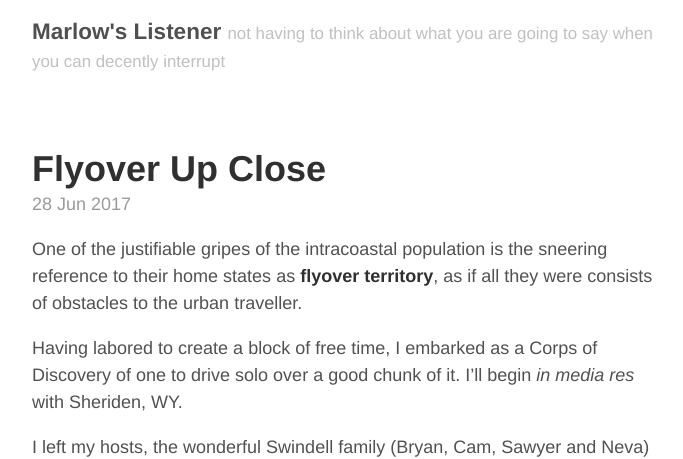
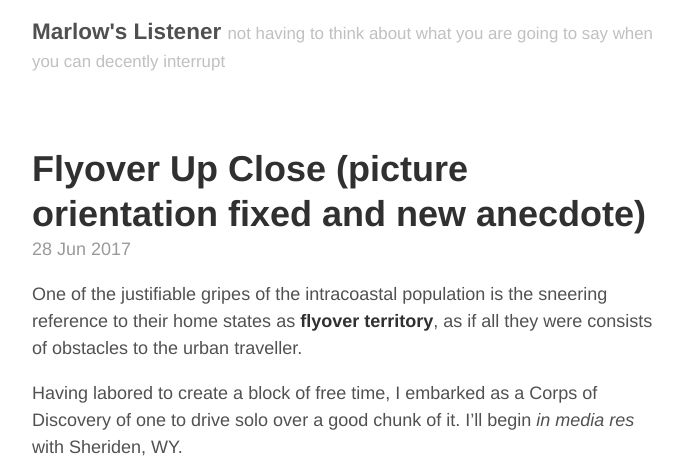
Before and after one commit to technocrat/marlow.github.io, a Jekyll site: the page built from _posts/2017-06-28-devilstower.md, in a window 1280 px wide and 1400 px high, cut to the strip 0-459 px from the top of the window. Shown: the whole strip, without its empty margins (293-976 px from the left). Built offline with Jekyll 4.4.1, drawn with Linux system fonts in a browser that asks for light colours; some of the changed text lies outside the part shown.

Commit message:
Updated text

```diff
--- a/_posts/2017-06-28-devilstower.md
+++ b/_posts/2017-06-28-devilstower.md
@@ -1,6 +1,6 @@
 ---
 layout: post
-title: Flyover Up Close
+title: Flyover Up Close (picture orientation fixed and new anecdote)
 tags: #tour
 ---
 
@@ -14,7 +14,7 @@
 
 who welcomed me into their busy lives for a long weekend. Heartfelt thanks, again and over.
 
-*Apologies for misorientation of pics; new software since last postings, I'll try to fix tonight*
+*Apologies for the prior misorientation of pics; fascinating issue with an exif orientation field, fixed by converting everything from jpg to png, for those who care*
 
 Before my trip I finished a [book], *The Heart of Everything That Is: The Untold Story of Red Cloud, An American Legend* that relates the mostly forgotten triumph of Native American arms against U.S. Army regular troops at Fort Kearny, just south of Sheriden on the Bozeman Trail.
 
@@ -38,9 +38,10 @@
 
 The hard rock
 
+![](https://s3-us-west-2.amazonaws.com/tuva/2017-06-28-Unadorned.png)
+
 sticks its thick thumb above the surrounding sandstone and shale.
 
-![](https://s3-us-west-2.amazonaws.com/tuva/2017-06-28-Unadorned.png)
 
 After chatting up a geology grad high school teacher working a summer job as a ranger and buying some sunscreen, I set off to circumambulate the rock along the Red Rock Trail, so named because
 
@@ -76,6 +77,8 @@
 
 By then I was feeling a little peckish and headed to the nearest town looking for a bite. Not promising, so I headed to Rapid City, skirting the Black Hills. You pass a lot of fresh baled hay, but see few cattle or horses.
 
+I was musing about the superstition around the devil, when a white Ford F250 with red trimmings and the dread name **Halliburton**. I had the Devil incarnate by the tail! It took me 20 miles to pass and put Satan behind me. Turns out they have a bentonite operation nearby, used for drilling mud to *frack the hell out of the landscape and further screw the coalies.*
+
 Before sundown, I was in Rapid City, back in T-Mobile land with no domestic data roaming restrictions (who knew?). I couldn't find a brew pub that sounded promising and settled for acceptable Mexican downtown, found a room at a generic chain and slept like Rip V. Winkle, but awoke afreshed and found this Starbucks in a mall for breakers and my usual quad iced espresso.
 
 Travelling without a set itinerary has its disadvantages (tour dates for the Minuteman missle silo are booked through July 20), but it removes a surpising amount of time-based anxiety. We'll see how this approach holds up after I see the Badlands and head off for KC and points south and west.
```
